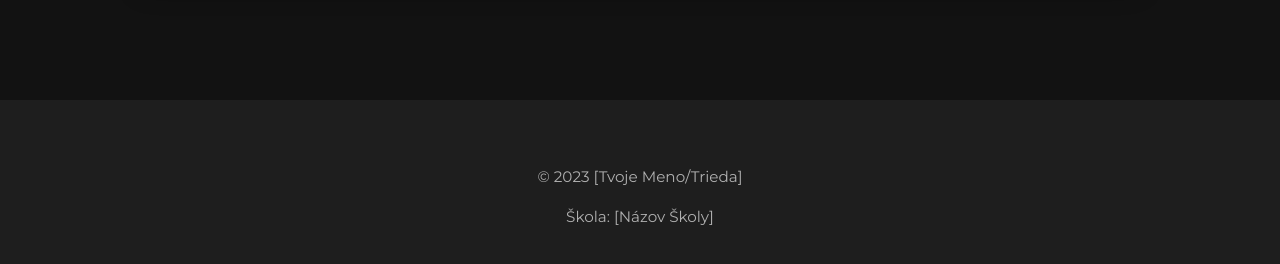
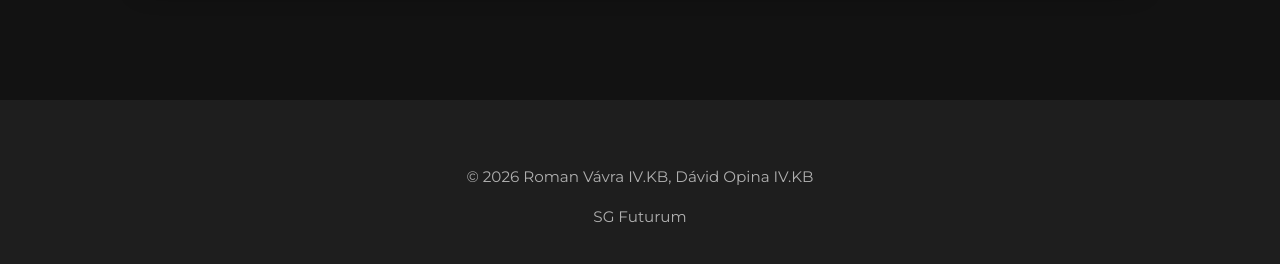
Before and after one commit to ixce126/rocnikovka, a plain HTML site: page galeria.html in a window 1280 px wide. Shown: the part 5833-6097 px from the top of the page. Drawn offline with Linux system fonts and the light colour scheme.

Commit message:
Update galeria.html

```diff
--- a/galeria.html
+++ b/galeria.html
@@ -364,8 +364,8 @@
 
     <footer class="footer">
         <div class="container">
-            <p>&copy; 2023 [Tvoje Meno/Trieda]</p>
-            <p>Škola: [Názov Školy]</p>
+            <p>&copy; 2026 Roman Vávra IV.KB, Dávid Opina IV.KB</p>
+            <p>SG Futurum</p>
         </div>
     </footer>
 
```
